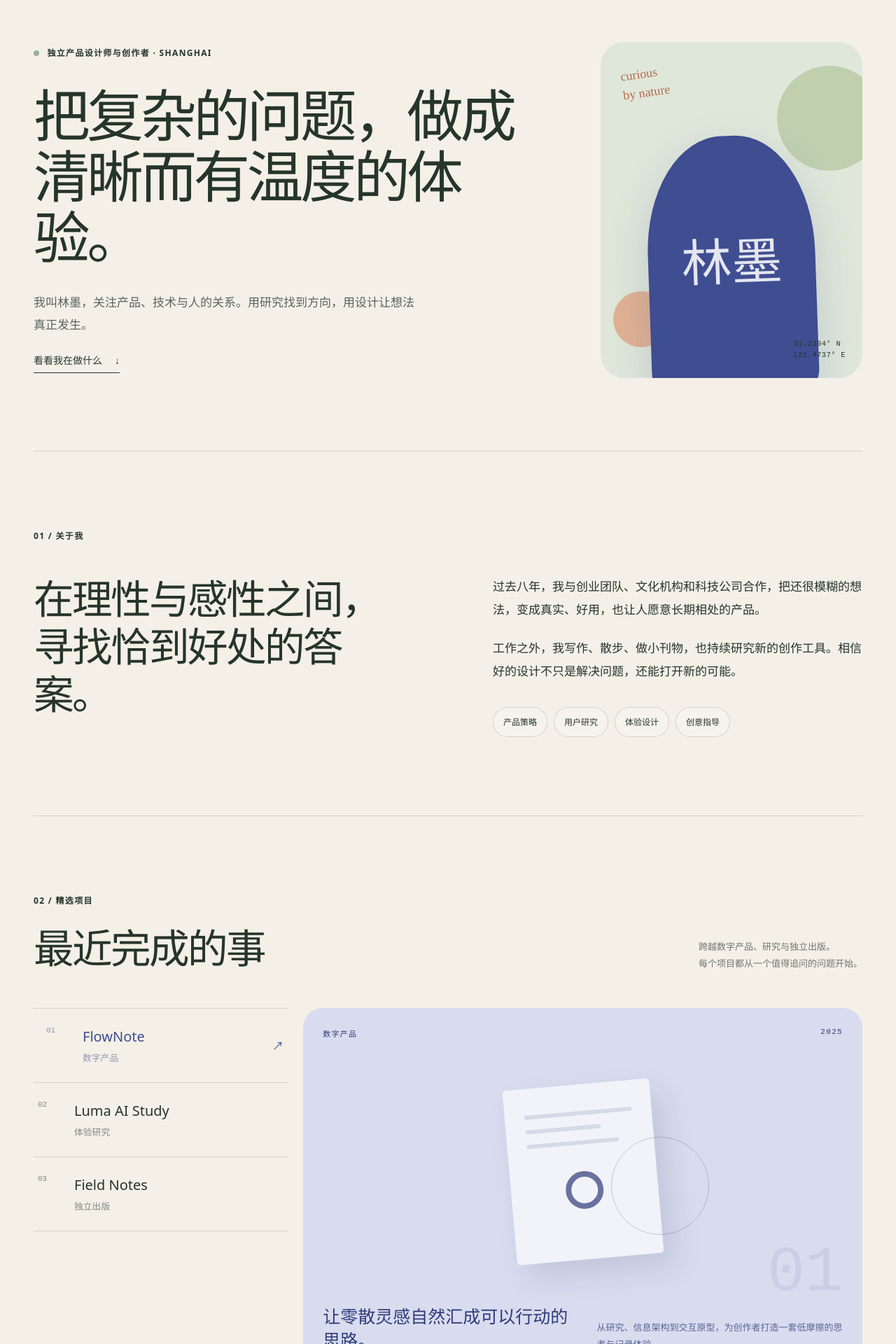
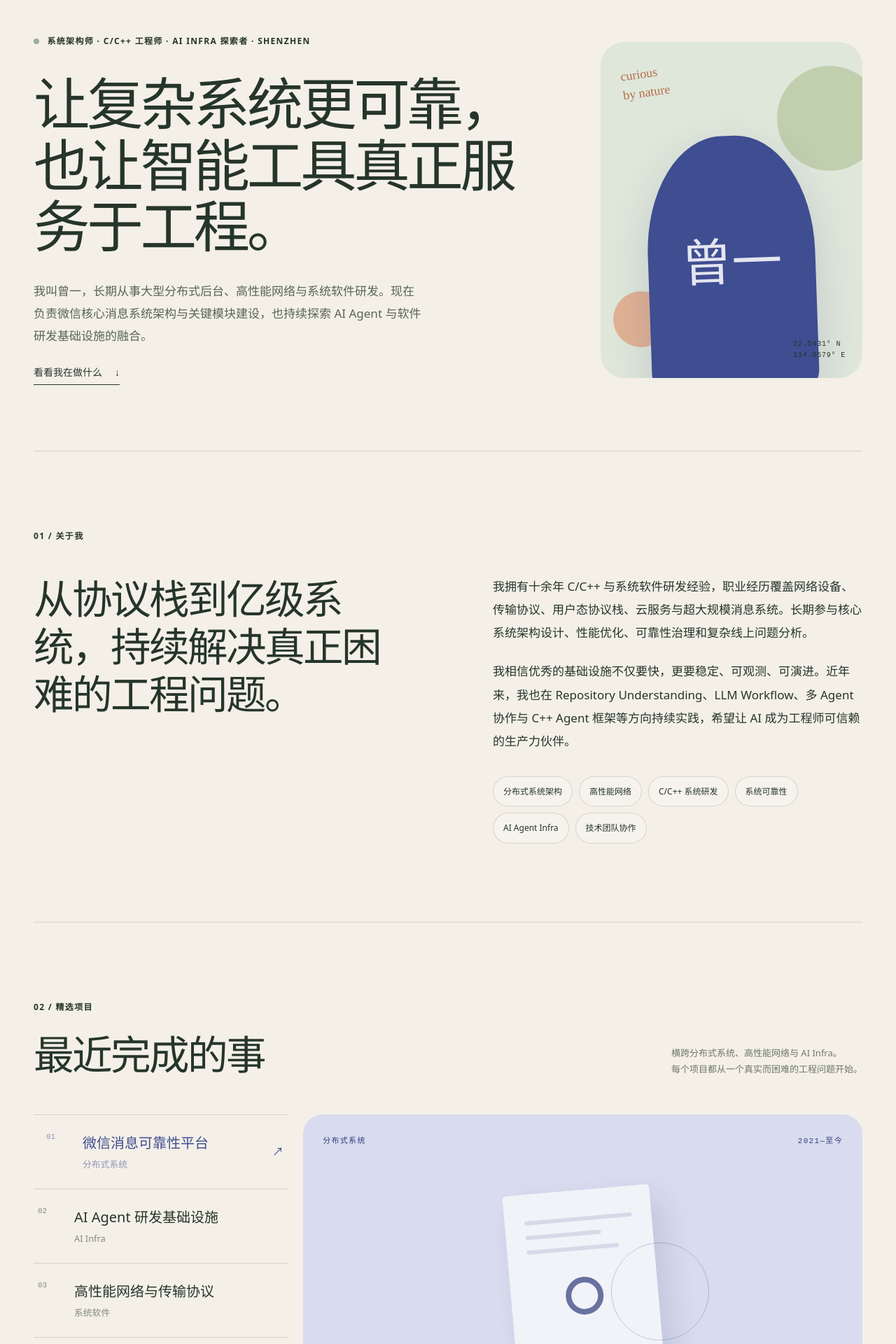
Before and after one commit to zengyi1001/personal-brand-site, a Next.js app: page / in a window 1280 px wide. Shown: the part 140-2060 px from the top of the page at 70% size. Built offline with nearby package versions, Linux system fonts and the light colour scheme.

Commit message:
Personalize site for Yi Zeng

```diff
--- a/app/layout.tsx
+++ b/app/layout.tsx
@@ -2,11 +2,11 @@ import type { Metadata } from "next";
 import "./globals.css";
 
 export const metadata: Metadata = {
-  title: "林墨 Lin Mo — 产品设计师与创作者",
-  description: "林墨的个人品牌网站：产品设计、体验研究、独立项目与设计文章。",
+  title: "曾一 Yi Zeng — 系统架构师与 C/C++ 工程师",
+  description: "曾一的个人技术网站：分布式系统、高性能网络、C/C++ 系统研发与 AI Agent Infra。",
   openGraph: {
-    title: "林墨 Lin Mo — 产品设计师与创作者",
-    description: "把复杂的问题，做成清晰而有温度的体验。",
+    title: "曾一 Yi Zeng — 系统架构师与 C/C++ 工程师",
+    description: "让复杂系统更可靠，也让智能工具真正服务于工程。",
     type: "website",
     locale: "zh_CN",
   },
--- a/app/page.tsx
+++ b/app/page.tsx
@@ -45,7 +45,7 @@ export default function Home() {
           <div className="orb orb-one" />
           <div className="orb orb-two" />
           <div className="scribble">curious<br />by nature</div>
-          <div className="coordinate">31.2304° N<br />121.4737° E</div>
+          <div className="coordinate">22.5431° N<br />114.0579° E</div>
           <div className="portrait-shape"><span>{profile.name}</span></div>
         </div>
       </section>
@@ -67,7 +67,7 @@ export default function Home() {
       <section className="work section" id="work">
         <div className="section-heading">
           <div><p className="section-kicker">02 / 精选项目</p><h2>最近完成的事</h2></div>
-          <p>跨越数字产品、研究与独立出版。<br />每个项目都从一个值得追问的问题开始。</p>
+          <p>横跨分布式系统、高性能网络与 AI Infra。<br />每个项目都从一个真实而困难的工程问题开始。</p>
         </div>
         <div className="project-layout">
           <div className="project-tabs" role="list" aria-label="项目列表">
@@ -116,7 +116,7 @@ export default function Home() {
             </article>
           ))}
         </div>
-        <p className="publishing-note">新文章与项目会持续发布在这里。订阅入口即将开放。</p>
+        <p className="publishing-note">这里持续记录系统架构、高性能网络与 AI Infra 的工程思考。</p>
       </section>
 
       <footer id="contact">
@@ -127,8 +127,8 @@ export default function Home() {
         </div>
         <div className="footer-bottom">
           <div className="footer-brand"><span className="brand-mark light">{profile.initials}</span><span>{profile.name} · {profile.englishName}</span></div>
-          <div className="socials"><a href={`mailto:${profile.email}`}>Email</a><a href={profile.linkedin}>LinkedIn</a><a href={profile.xiaohongshu}>小红书</a></div>
-          <p>© 2025 {profile.englishName}. 保持好奇。</p>
+          <div className="socials"><a href={`mailto:${profile.email}`}>Email</a><a href={profile.linkedin}>GitHub</a><a href={profile.xiaohongshu}>联系我</a></div>
+          <p>© 2026 {profile.englishName}. 持续构建，持续演进。</p>
         </div>
       </footer>
       {activePost && (
--- a/content/site.json
+++ b/content/site.json
@@ -1,28 +1,70 @@
 {
   "profile": {
-    "name": "林墨",
-    "englishName": "Lin Mo",
-    "initials": "LM",
-    "role": "独立产品设计师与创作者",
-    "location": "Shanghai",
-    "headline": "把复杂的问题，做成清晰而有温度的体验。",
-    "intro": "我叫林墨，关注产品、技术与人的关系。用研究找到方向，用设计让想法真正发生。",
-    "aboutTitle": "在理性与感性之间，寻找恰到好处的答案。",
-    "aboutOne": "过去八年，我与创业团队、文化机构和科技公司合作，把还很模糊的想法，变成真实、好用，也让人愿意长期相处的产品。",
-    "aboutTwo": "工作之外，我写作、散步、做小刊物，也持续研究新的创作工具。相信好的设计不只是解决问题，还能打开新的可能。",
-    "capabilities": ["产品策略", "用户研究", "体验设计", "创意指导"],
-    "email": "hello@linmo.design",
-    "linkedin": "#top",
-    "xiaohongshu": "#journal"
+    "name": "曾一",
+    "englishName": "Yi Zeng",
+    "initials": "ZY",
+    "role": "系统架构师 · C/C++ 工程师 · AI Infra 探索者",
+    "location": "Shenzhen",
+    "headline": "让复杂系统更可靠，也让智能工具真正服务于工程。",
+    "intro": "我叫曾一，长期从事大型分布式后台、高性能网络与系统软件研发。现在负责微信核心消息系统架构与关键模块建设，也持续探索 AI Agent 与软件研发基础设施的融合。",
+    "aboutTitle": "从协议栈到亿级系统，持续解决真正困难的工程问题。",
+    "aboutOne": "我拥有十余年 C/C++ 与系统软件研发经验，职业经历覆盖网络设备、传输协议、用户态协议栈、云服务与超大规模消息系统。长期参与核心系统架构设计、性能优化、可靠性治理和复杂线上问题分析。",
+    "aboutTwo": "我相信优秀的基础设施不仅要快，更要稳定、可观测、可演进。近年来，我也在 Repository Understanding、LLM Workflow、多 Agent 协作与 C++ Agent 框架等方向持续实践，希望让 AI 成为工程师可信赖的生产力伙伴。",
+    "capabilities": ["分布式系统架构", "高性能网络", "C/C++ 系统研发", "系统可靠性", "AI Agent Infra", "技术团队协作"],
+    "email": "zengyi1001@gmail.com",
+    "linkedin": "https://github.com/zengyi1001",
+    "xiaohongshu": "mailto:zengyi1001@gmail.com"
   },
   "projects": [
-    {"number":"01","title":"FlowNote","type":"数字产品","year":"2025","tone":"indigo","summary":"让零散灵感自然汇成可以行动的思路。","detail":"从研究、信息架构到交互原型，为创作者打造一套低摩擦的思考与记录体验。"},
-    {"number":"02","title":"Luma AI Study","type":"体验研究","year":"2025","tone":"sage","summary":"探索人与生成式 AI 共同学习的新方式。","detail":"通过 18 场深度访谈与连续体验实验，建立可信、可控的 AI 学习协作框架。"},
-    {"number":"03","title":"Field Notes","type":"独立出版","year":"2024","tone":"clay","summary":"一本关于城市、观察与日常创造力的刊物。","detail":"持续记录街道、空间与人的微小关系，并将田野观察转化为季度纸本刊物。"}
+    {
+      "number": "01",
+      "title": "微信消息可靠性平台",
+      "type": "分布式系统",
+      "year": "2021—至今",
+      "tone": "indigo",
+      "summary": "让超大规模消息系统的可靠性变得可度量、可观测、可治理。",
+      "detail": "设计并建设全链路消息对账与生命周期观测能力，覆盖数千亿级消息规模，辅助发现长期潜伏问题，并将可靠性能力平台化，支撑多个核心业务场景。"
+    },
+    {
+      "number": "02",
+      "title": "AI Agent 研发基础设施",
+      "type": "AI Infra",
+      "year": "持续探索",
+      "tone": "sage",
+      "summary": "把大模型能力带入大型 C++ 工程与真实研发流程。",
+      "detail": "围绕代码仓库理解、C++ 原生 Agent 框架、多 Agent 单元测试评测与 Workflow 组件展开实践，探索 Tool Calling、Memory、AOP 和自动修复闭环等企业级能力。"
+    },
+    {
+      "number": "03",
+      "title": "高性能网络与传输协议",
+      "type": "系统软件",
+      "year": "2015—2021",
+      "tone": "clay",
+      "summary": "从协议设计到底层实现，构建面向真实业务的高性能网络底座。",
+      "detail": "参与新传输协议、高性能用户态协议栈与 HTTPDNS 接入层设计开发，实践 DPDK、F-Stack、IPv6、QUIC 与拥塞控制等技术，相关成果应用于通信、云与网络产品。"
+    }
   ],
   "posts": [
-    {"date":"2025.06.18","category":"设计思考","title":"好的产品，应该留一点空白","read":"6 分钟","body":"空白不是没有内容，而是给理解、呼吸和选择留下空间。\n\n真正成熟的产品不会急着把每一个角落填满。它知道什么时候说话，也知道什么时候安静。"},
-    {"date":"2025.05.02","category":"工作方法","title":"从模糊问题到清晰方向：我的研究笔记","read":"9 分钟","body":"研究的价值，不是证明一个预设答案，而是帮助团队看见原本忽略的问题。\n\n我习惯先记录事实，再标注判断，最后才整理机会方向。"},
-    {"date":"2025.03.26","category":"观察札记","title":"慢下来，才看得见真正重要的事","read":"4 分钟","body":"速度让我们抵达更多地方，观察却需要停留。\n\n最近我重新开始不带目的地散步，并把途中遇见的细节记在小本子上。"}
+    {
+      "date": "2026.07.10",
+      "category": "系统架构",
+      "title": "可靠性不是一个指标，而是一套持续演进的系统能力",
+      "read": "7 分钟",
+      "body": "在超大规模分布式系统中，可靠性不能只依赖单点告警或故障后的人工排查。真正有效的可靠性建设，需要覆盖数据产生、传输、处理和落地的完整生命周期。\n\n可观测性让问题被看见，对账机制让偏差能够被量化，而平台化治理则让经验沉淀为可复用能力。三者结合，才能让可靠性从一次次专项行动，变成系统持续演进的一部分。\n\n工程上的关键并不是追求一个抽象的完美数字，而是建立发现问题、定位问题、修复问题并防止复发的闭环。"
+    },
+    {
+      "date": "2026.06.18",
+      "category": "AI Infra",
+      "title": "当 Agent 进入大型 C++ 工程，我们真正需要什么",
+      "read": "8 分钟",
+      "body": "让大模型生成一段代码并不难，难的是让它理解一个长期演进、依赖复杂的大型工程。文件结构、源码语义、构建关系和团队约定，共同构成了 Agent 工作所需的上下文。\n\n面向企业研发场景，Agent 还需要稳定的 Workflow 编排、工具调用、记忆、权限边界和评测机制。只有这些基础设施足够可靠，模型能力才可能进入真实生产流程。\n\n我更关注的不是单次生成效果，而是如何构建可观察、可评测、可修正的工程闭环，让 Agent 成为研发系统的一部分。"
+    },
+    {
+      "date": "2026.05.22",
+      "category": "高性能网络",
+      "title": "高性能系统设计：从减少开销到重构数据路径",
+      "read": "6 分钟",
+      "body": "高性能优化并不只是让某段代码更快。面对网络协议栈与高并发接入系统，真正的提升往往来自对数据路径、内存访问、调度方式和协议交互的重新审视。\n\nDPDK 与用户态协议栈的价值，在于让系统获得更直接的数据面控制能力；但性能提升也会带来工程复杂度、可维护性与稳定性的权衡。\n\n好的架构不是追求单项指标极致，而是在业务目标、资源成本、可靠性和演进空间之间找到长期可持续的平衡。"
+    }
   ]
 }
--- a/public/admin/config.yml
+++ b/public/admin/config.yml
@@ -36,8 +36,8 @@ collections:
               - {label: 关于我第二段, name: aboutTwo, widget: text}
               - {label: 能力标签, name: capabilities, widget: list}
               - {label: 邮箱, name: email, widget: string}
-              - {label: LinkedIn 链接, name: linkedin, widget: string}
-              - {label: 小红书链接, name: xiaohongshu, widget: string}
+              - {label: GitHub 链接, name: linkedin, widget: string}
+              - {label: 其他联系链接, name: xiaohongshu, widget: string}
           - label: 项目
             name: projects
             widget: list
```
